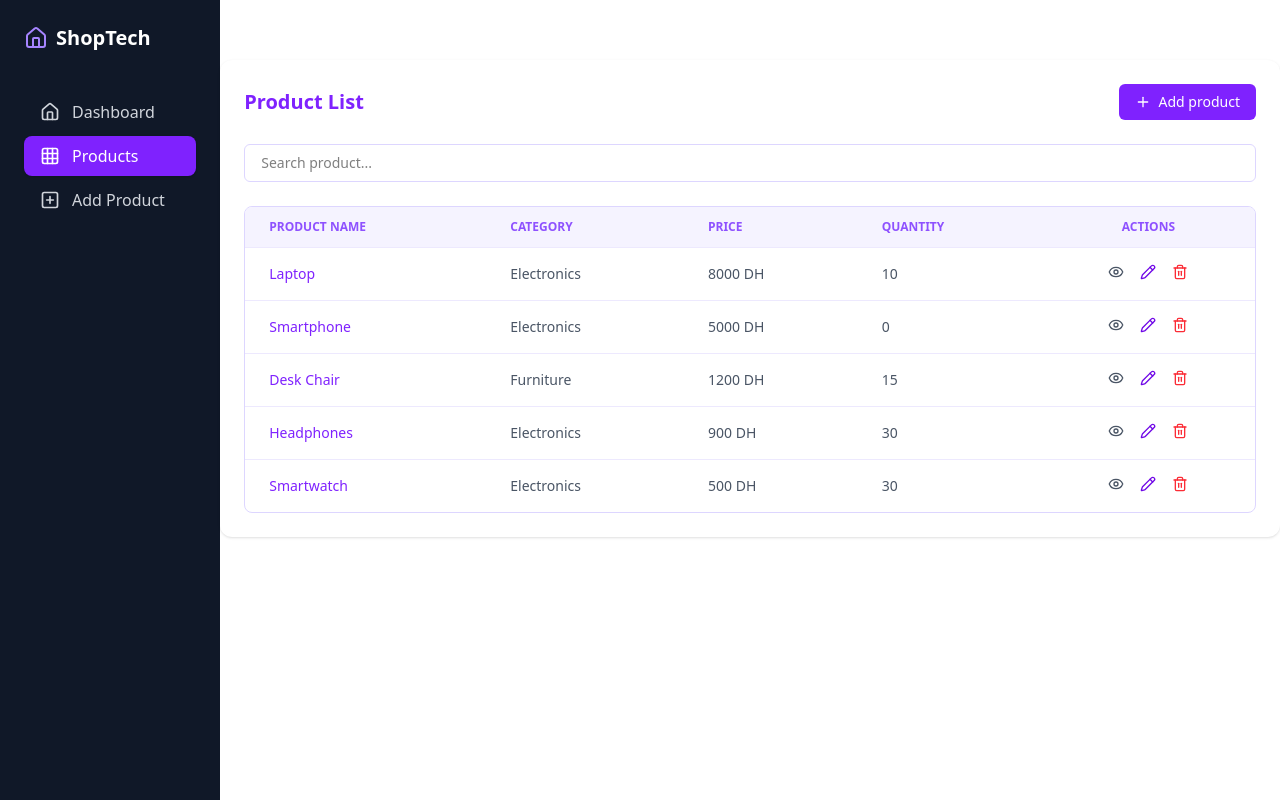
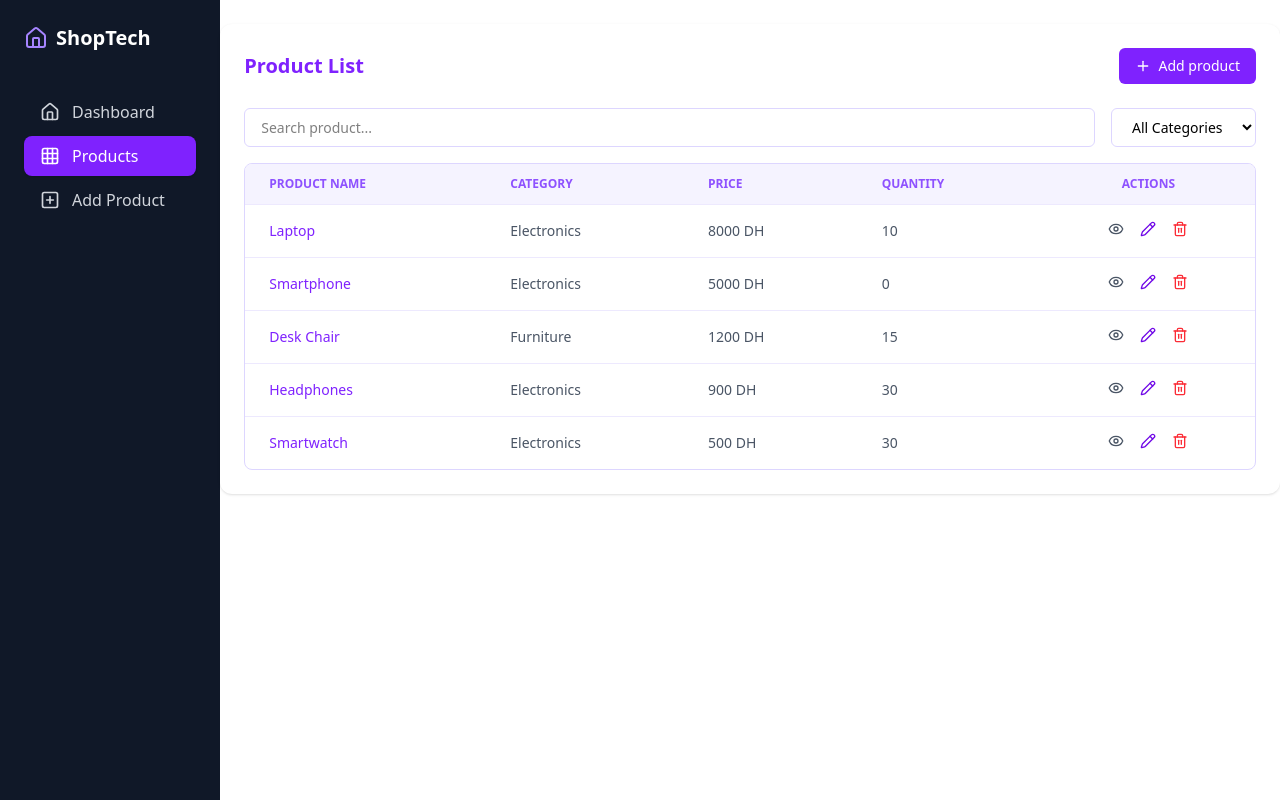
Before and after one commit to Ahlam201601/ShopTech, a Next.js app: page /products in a window 1280 px wide. Built offline with nearby package versions, Linux system fonts and the light colour scheme; data requests are answered from the project's data file.

Commit message:
search et filter category

```diff
--- a/src/app/products/page.jsx
+++ b/src/app/products/page.jsx
@@ -2,17 +2,19 @@
 
 import { useEffect, useState } from "react";
 import { useDispatch, useSelector } from "react-redux";
-import { getProducts } from "../redux/productsSlice";
+import { getProducts, deleteProduct } from "../redux/productsSlice";
 import { Eye, Pencil, Trash2, Plus } from "lucide-react";
 import Link from "next/link";
 import { useRouter } from "next/navigation";
-import { deleteProduct } from "../redux/productsSlice";
 import PopupDelete from "../components/PopupDelete";
 
 export default function Products() {
   const dispatch = useDispatch();
+  const router = useRouter();
   const { items, status } = useSelector((state) => state.products);
-  const router = useRouter();
+
+  const [searchTerm, setSearchTerm] = useState("");
+  const [filterCategory, setFilterCategory] = useState("");
   const [showDelete, setShowDelete] = useState(false);
   const [selectedId, setSelectedId] = useState(null);
 
@@ -20,11 +22,13 @@ export default function Products() {
     dispatch(getProducts());
   }, [dispatch]);
 
+  // Open delete popup for selected product
   const handleDelete = (id) => {
     setSelectedId(id);
     setShowDelete(true);
   };
 
+  // Confirm deletion
   const confirmDelete = () => {
     dispatch(deleteProduct(selectedId));
     setShowDelete(false);
@@ -32,14 +36,19 @@ export default function Products() {
 
   if (status === "loading") {
     return (
-      <p className="text-violet-400 text-center align-item ">
-        Loading products...
-      </p>
+      <p className="text-violet-400 text-center mt-10">Loading products...</p>
     );
   }
 
+  // Filtrage des produits
+  const filteredProducts = items.filter(
+    (p) =>
+      p.name.toLowerCase().includes(searchTerm.toLowerCase()) &&
+      (filterCategory ? p.category === filterCategory : true)
+  );
+
   return (
-    <div className="space-y-6 bg-white p-6 rounded-xl shadow mt-15">
+    <div className="space-y-6 bg-white p-6 rounded-xl shadow mt-6">
       {/* Header */}
       <div className="flex justify-between items-center">
         <h1 className="text-xl font-semibold text-violet-600">Product List</h1>
@@ -53,12 +62,29 @@ export default function Products() {
         </Link>
       </div>
 
-      {/* Search */}
-      <input
-        type="text"
-        placeholder="Search product..."
-        className="w-full px-4 py-2 text-sm rounded-md border border-violet-200 focus:outline-none focus:ring-2 focus:ring-violet-400"
-      />
+      {/* Search & Category Filter */}
+      <div className="flex gap-4 mb-4">
+        <input
+          type="text"
+          placeholder="Search product..."
+          value={searchTerm}
+          onChange={(e) => setSearchTerm(e.target.value)}
+          className="flex-1 px-4 py-2 text-sm rounded-md border border-violet-200 focus:outline-none focus:ring-2 focus:ring-violet-400"
+        />
+
+        <select
+          value={filterCategory}
+          onChange={(e) => setFilterCategory(e.target.value)}
+          className="px-4 py-2 text-sm rounded-md border border-violet-200 focus:outline-none focus:ring-2 focus:ring-violet-400"
+        >
+          <option value="">All Categories</option>
+          {Array.from(new Set(items.map((p) => p.category))).map((cat) => (
+            <option key={cat} value={cat}>
+              {cat}
+            </option>
+          ))}
+        </select>
+      </div>
 
       {/* Table */}
       <div className="overflow-x-auto border border-violet-200 rounded-lg">
@@ -68,53 +94,46 @@ export default function Products() {
               <th className="px-6 py-3">Product Name</th>
               <th className="px-6 py-3">Category</th>
               <th className="px-6 py-3">Price</th>
-              <th className="px-6 py-3">quantity</th>
+              <th className="px-6 py-3">Quantity</th>
               <th className="px-6 py-3 text-center">Actions</th>
             </tr>
           </thead>
 
           <tbody>
-            {items.length === 0 ? (
+            {filteredProducts.length === 0 ? (
               <tr>
                 <td colSpan={5} className="text-center py-4 text-gray-500">
-                  No products yet
+                  No products found
                 </td>
               </tr>
             ) : (
-              items.map((product) => (
+              filteredProducts.map((product) => (
                 <tr
                   key={product.id}
                   className="border-t border-violet-100 hover:bg-violet-50 transition"
-                  onClick={() => {
-                    router.push(`/detailProduct/${product.id}`);
-                  }}
+                  onClick={() => router.push(`/detailProduct/${product.id}`)}
                 >
                   <td className="px-6 py-4 font-medium text-violet-600">
                     {product.name}
                   </td>
-
                   <td className="px-6 py-4 text-gray-600">
                     {product.category}
                   </td>
-
                   <td className="px-6 py-4 text-gray-600">
                     {product.price} DH
                   </td>
-
                   <td className="px-6 py-4 text-gray-600">
                     {product.quantity}
                   </td>
-
                   <td className="px-6 py-4 flex justify-center gap-4">
                     {/* view button */}
                     <button className="text-gray-600 hover:text-gray-900">
                       <Eye size={16} />
                     </button>
+
                     {/* Edit button */}
                     <button
-                      onClick={(e) => {
-                        e.stopPropagation();
-                      }}
+                      onClick={(e) => e.stopPropagation()}
                       className="text-violet-700 hover:text-violet-900"
                     >
                       <Pencil size={16} />
@@ -136,6 +155,8 @@ export default function Products() {
             )}
           </tbody>
         </table>
+
+        {/* Popup Delete */}
         {showDelete && (
           <PopupDelete
             onConfirm={confirmDelete}
```
